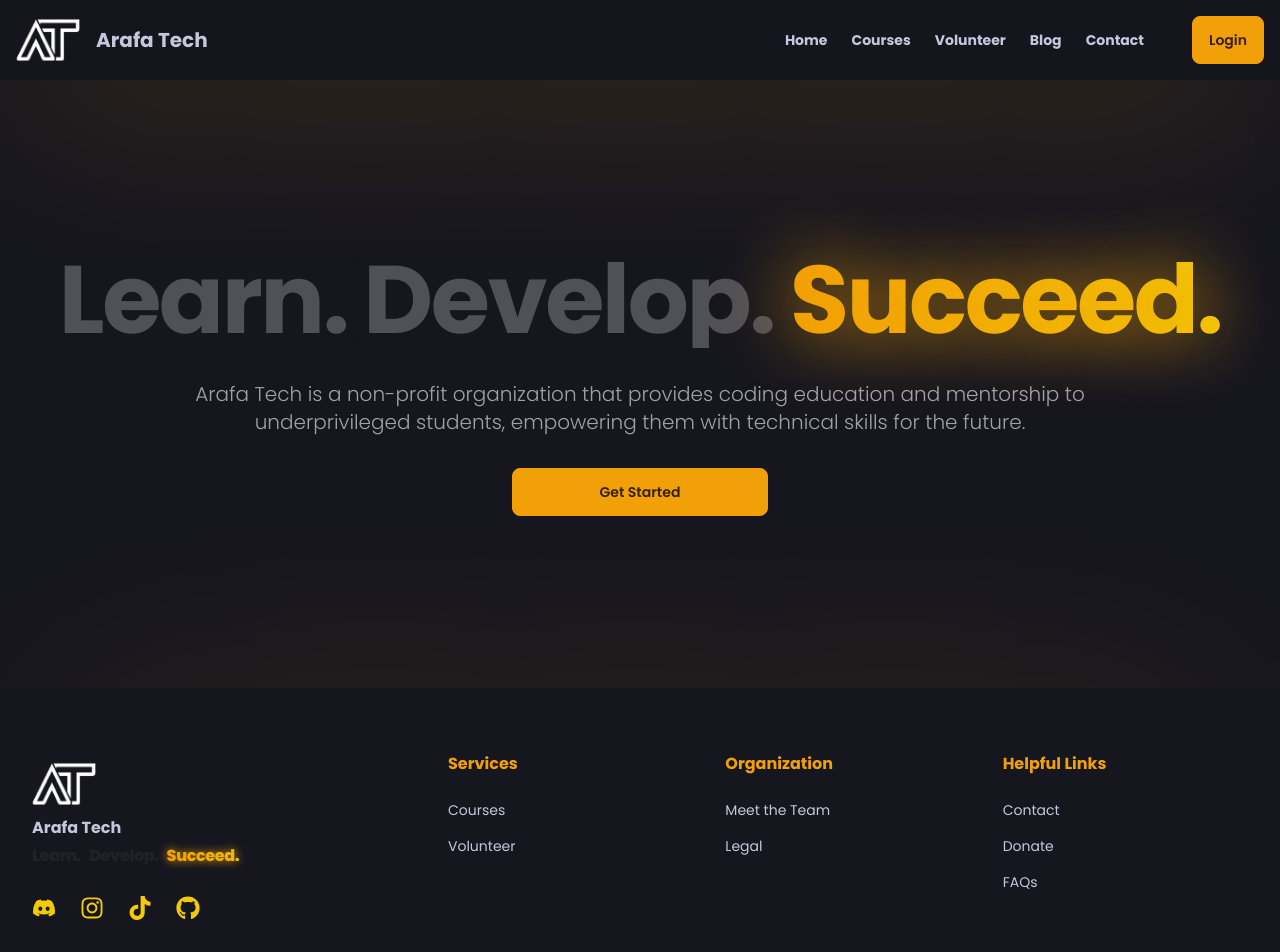
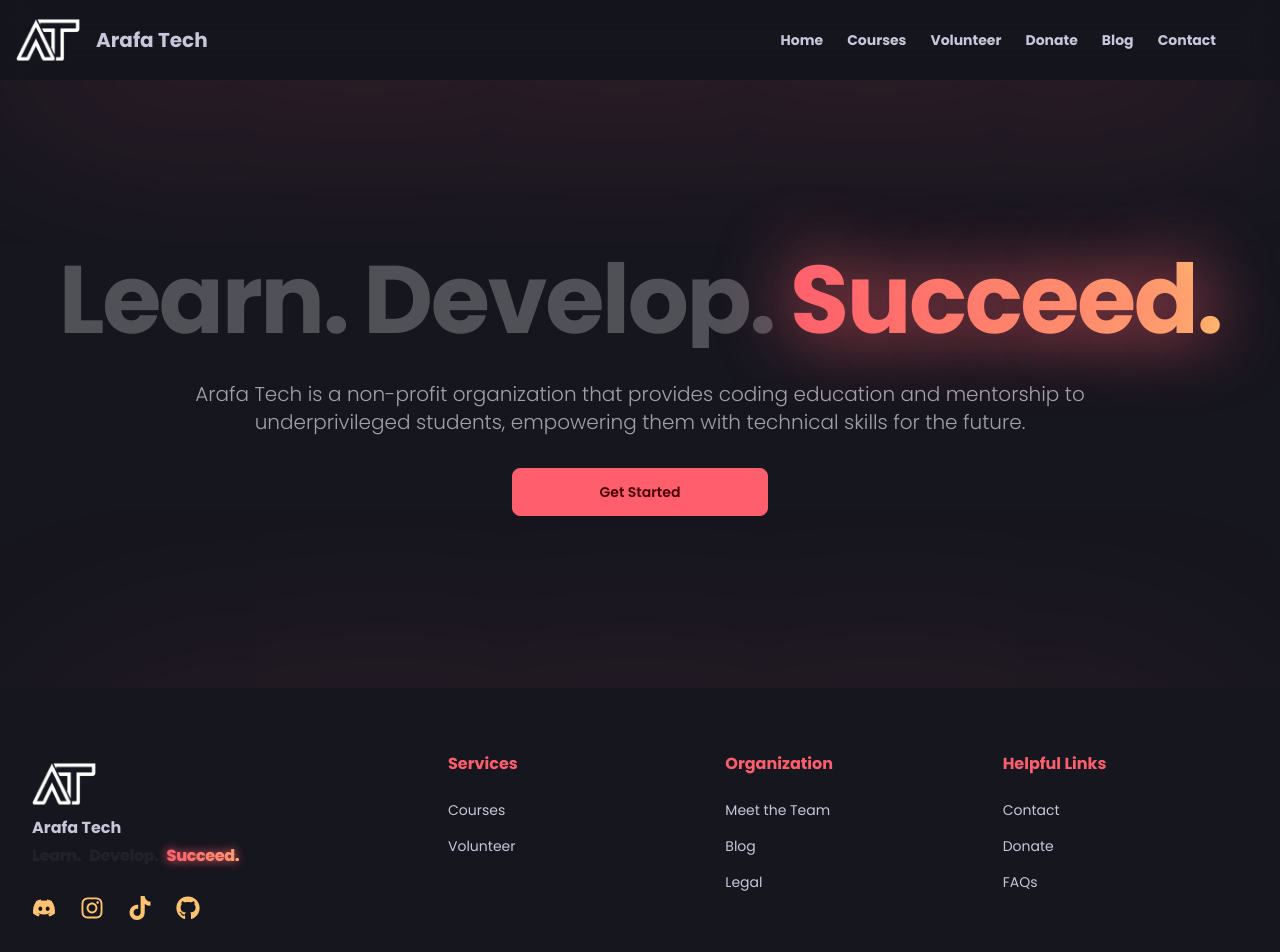
Before and after one commit to Arafa-Tech-Foundation/Website-Frontend, a Next.js app: page / in a window 1280 px wide. Shown: the top 952 px of the page. Built offline with nearby package versions, Linux system fonts and the light colour scheme; no server answers.

Commit message:
:sparkles: more placeholder pages

```diff
--- a/src/components/footer.tsx
+++ b/src/components/footer.tsx
@@ -132,6 +132,14 @@ export default function Footer() {
 									</li>
 									<li>
 										<Link
+											href="/blog"
+											className="transition hover:opacity-75"
+										>
+											Blog
+										</Link>
+									</li>
+									<li>
+										<Link
 											href="/legal"
 											className="transition hover:opacity-75"
 										>
--- a/src/components/header.tsx
+++ b/src/components/header.tsx
@@ -1,7 +1,7 @@
 import Link from "next/link";
 import Section from "./section";
-import { signIn, useSession } from "next-auth/react";
-import { useRouter } from "next/router";
+// import { signIn, useSession } from "next-auth/react";
+// import { useRouter } from "next/router";
 import { FontAwesomeIcon } from "@fortawesome/react-fontawesome";
 import { faBars } from "@fortawesome/free-solid-svg-icons";
 
@@ -19,6 +19,10 @@ const headerLinks = [
 		href: "/volunteer",
 	},
 	{
+		name: "Donate",
+		href: "/donate",
+	},
+	{
 		name: "Blog",
 		href: "/blog",
 	},
@@ -29,8 +33,8 @@ const headerLinks = [
 ];
 
 export default function Header() {
-	const { status } = useSession({ required: false });
-	const router = useRouter();
+	// const { status } = useSession({ required: false });
+	// const router = useRouter();
 	return (
 		<Section className="bg-base-100/5 backdrop-blur-lg sticky top-0 shadow-[0_5px_200px_-30px_hsl(var(--p))] py-2 z-[100]">
 			<header aria-label="Site Header">
@@ -59,7 +63,7 @@ export default function Header() {
 							</ul>
 						</nav>
 						<div className="flex items-center gap-4">
-							<div className="sm:flex sm:gap-4">
+							{/* <div className="sm:flex sm:gap-4">
 								<button
 									className="btn btn-primary"
 									onClick={() => {
@@ -74,7 +78,7 @@ export default function Header() {
 										? "Dashboard"
 										: "Login"}
 								</button>
-							</div>
+							</div> */}
 							{/* <div>
 									<button
 										className="btn btn-primary"
--- /dev/null
+++ b/src/pages/blog/[slug].tsx
@@ -0,0 +1,14 @@
+import HomeLayout from "@components/layout";
+import UnderConstruction from "@components/underConstruction";
+import { NextSeo } from "next-seo";
+
+export default function BlogPost() {
+	return (
+		<>
+			<NextSeo title="BLOG TITLE HERE" />
+			<HomeLayout>
+				<UnderConstruction />
+			</HomeLayout>
+		</>
+	);
+}
--- /dev/null
+++ b/src/pages/blog/index.tsx
@@ -0,0 +1,14 @@
+import HomeLayout from "@components/layout";
+import UnderConstruction from "@components/underConstruction";
+import { NextSeo } from "next-seo";
+
+export default function Blog() {
+	return (
+		<>
+			<NextSeo title="Blog" />
+			<HomeLayout>
+				<UnderConstruction />
+			</HomeLayout>
+		</>
+	);
+}
--- a/tailwind.config.js
+++ b/tailwind.config.js
@@ -1,8 +1,8 @@
 const plugin = require("tailwindcss/plugin");
 
 const theme = {
-	primary: "#F2A007",
-	secondary: "#F2CB05",
+	primary: "#FF5F6D",
+	secondary: "#FFC371",
 	neutral: "#21202e",
 };
 
```
